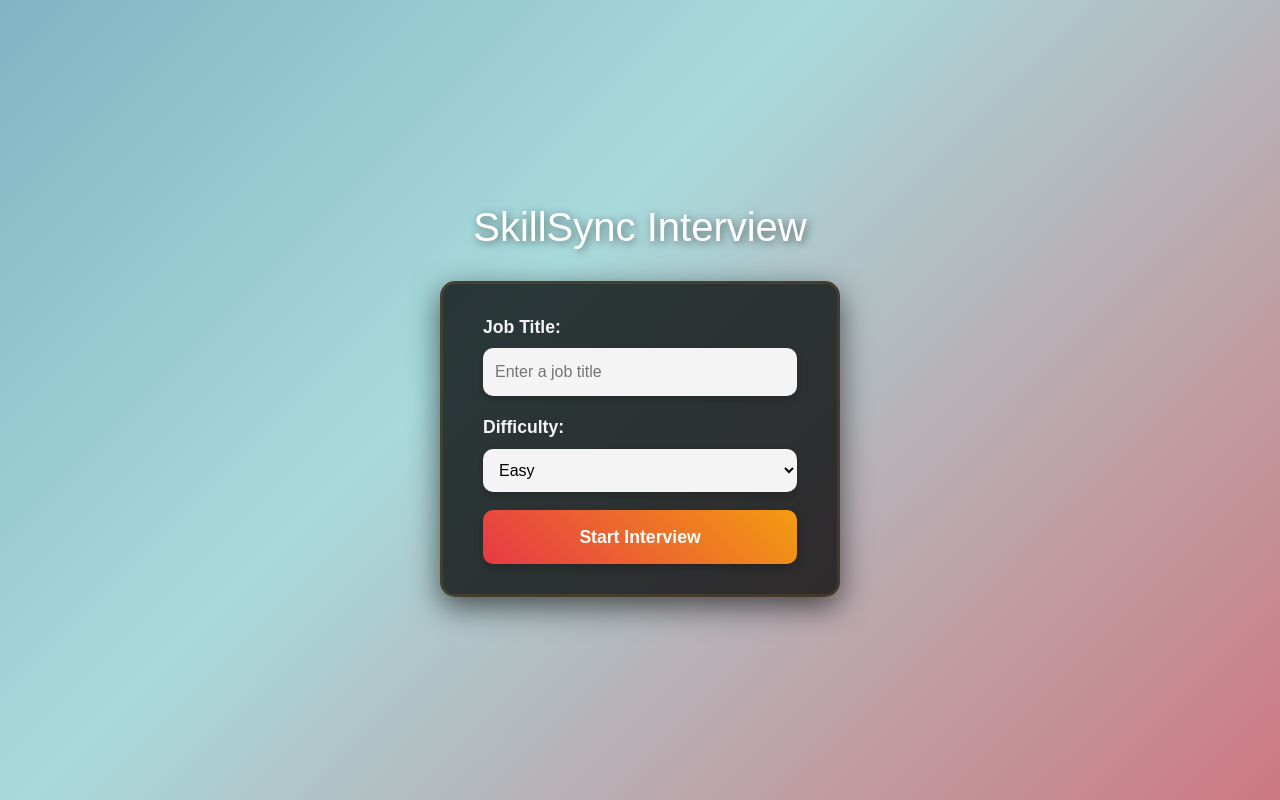
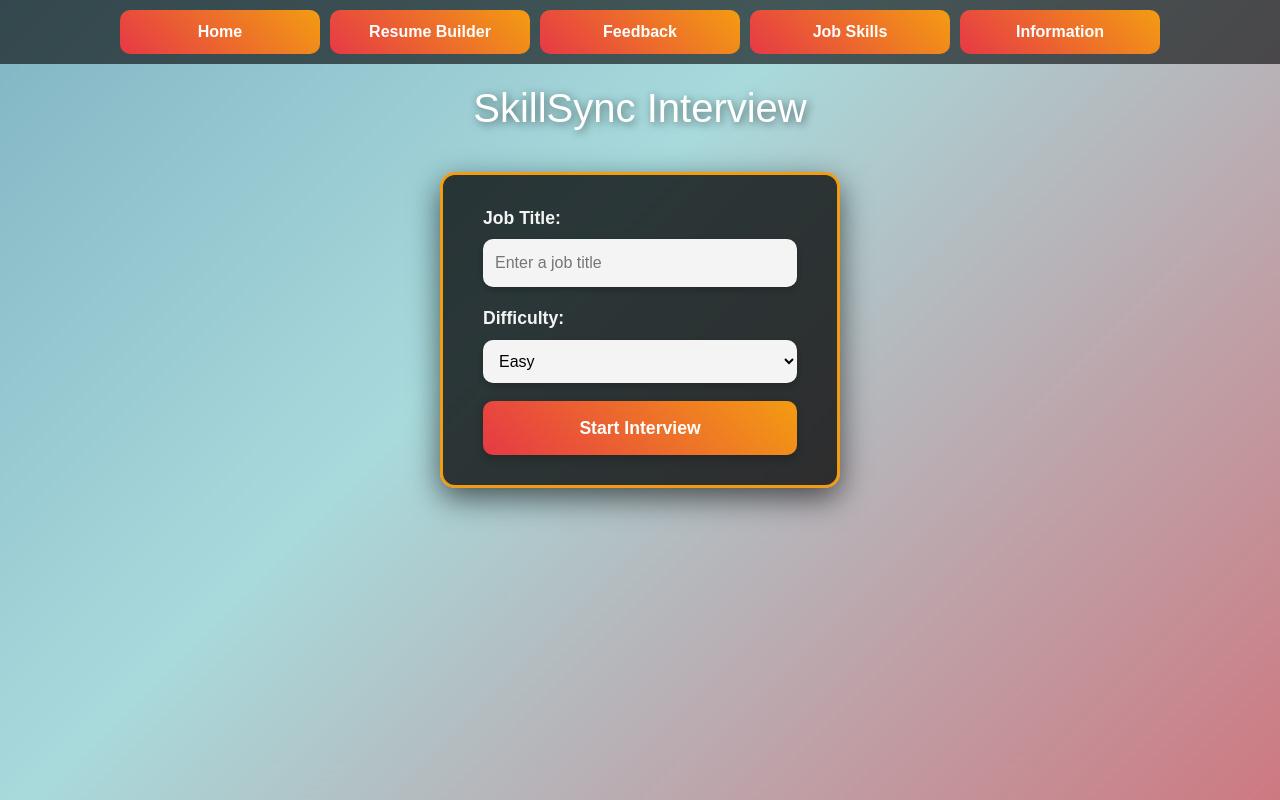
Before and after one commit to Akhila-Karuvaje/Project_Interview_, a Flask app: page / in a window 1280 px wide. Run offline with Flask 3, Linux system fonts and the light colour scheme.

Commit message:
Update index.html

```diff
--- a/templates/index.html
+++ b/templates/index.html
@@ -5,8 +5,8 @@
   <meta name="viewport" content="width=device-width, initial-scale=1.0">
   <title>SkillSync Interview</title>
   <link href="https://cdn.jsdelivr.net/npm/bootstrap@5.3.2/dist/css/bootstrap.min.css" rel="stylesheet">
-
   <style>
+    /* Body & Background */
     body {
       margin: 0;
       padding: 0;
@@ -14,11 +14,10 @@
       background: linear-gradient(135deg, #56d8ff, #457b9d, #a8dadc, #e63946);
       background-size: 300% 300%;
       animation: gradientCycle 15s ease infinite;
-      height: 100vh;
+      min-height: 100vh;
       display: flex;
-      justify-content: center;
+      flex-direction: column;
       align-items: center;
-      flex-direction: column;
     }
 
     @keyframes gradientCycle {
@@ -29,34 +28,57 @@
     h1 {
       color: white;
       text-align: center;
-      margin-bottom: 30px;
+      margin: 20px 0;
       font-size: clamp(1.8em, 5vw, 2.5em);
       text-shadow: 2px 2px 8px rgba(0,0,0,0.5);
-      animation: fadeIn 1.5s ease-out;
     }
 
+    /* Navbar */
+    nav {
+      display: flex;
+      flex-wrap: wrap;
+      justify-content: center;
+      gap: 10px;
+      background: rgba(0,0,0,0.6);
+      padding: 10px;
+      width: 100%;
+      box-sizing: border-box;
+      position: sticky;
+      top: 0;
+      z-index: 1000;
+    }
+
+    nav button {
+      background: linear-gradient(45deg, #e63946, #f39c12);
+      color: #fff;
+      border: none;
+      padding: 10px 16px;
+      font-size: 1em;
+      font-weight: bold;
+      cursor: pointer;
+      border-radius: 10px;
+      flex: 1 1 auto;
+      min-width: 100px;
+      max-width: 200px;
+      transition: all 0.3s ease;
+    }
+
+    nav button:hover {
+      background: linear-gradient(45deg, #d62828, #f77f00);
+      transform: scale(1.05);
+    }
+
+    /* Form Container */
     #startForm {
-      background: rgba(0, 0, 0, 0.75);
+      background: rgba(0,0,0,0.75);
       padding: 30px 40px;
       border-radius: 15px;
-      box-shadow: 0 10px 30px rgba(0, 0, 0, 0.6);
+      box-shadow: 0 10px 30px rgba(0,0,0,0.6);
       color: #fff;
       width: 90%;
       max-width: 400px;
-      animation: fadeIn 1.5s ease-out;
       border: 3px solid #f39c12;
-      animation: blinkBorder 2s infinite;
-    }
-
-    @keyframes fadeIn {
-      from { opacity: 0; transform: translateY(-20px); }
-      to { opacity: 1; transform: translateY(0); }
-    }
-
-    @keyframes blinkBorder {
-      0% { border-color: #f39c12; }
-      50% { border-color: transparent; }
-      100% { border-color: #f39c12; }
+      margin-top: 20px;
     }
 
     label {
@@ -76,15 +98,15 @@
       background: #f4f4f4;
       color: #000;
       font-size: 1em;
-      box-shadow: 0 3px 6px rgba(0, 0, 0, 0.2);
+      box-shadow: 0 3px 6px rgba(0,0,0,0.2);
     }
 
     input:focus, select:focus {
       outline: none;
-      box-shadow: 0 4px 10px rgba(218, 67, 67, 0.3);
+      box-shadow: 0 4px 10px rgba(218,67,67,0.3);
     }
 
-    button {
+    button[type="submit"] {
       background: linear-gradient(45deg, #e63946, #f39c12);
       color: #fff;
       border: none;
@@ -93,33 +115,30 @@
       font-weight: bold;
       cursor: pointer;
       border-radius: 10px;
-      box-shadow: 0 4px 10px rgba(0, 0, 0, 0.2);
+      box-shadow: 0 4px 10px rgba(0,0,0,0.2);
       transition: transform 0.3s ease, box-shadow 0.3s ease;
       width: 100%;
       text-align: center;
     }
 
-    button:hover {
+    button[type="submit"]:hover {
       background: linear-gradient(45deg, #d62828, #f77f00);
       transform: scale(1.05);
-      box-shadow: 0 6px 15px rgba(0, 0, 0, 0.3);
+      box-shadow: 0 6px 15px rgba(0,0,0,0.3);
     }
 
-    /* Responsive styling for mobile */
+    /* Responsive */
     @media (max-width: 768px) {
-      body {
-        padding: 20px;
-        height: auto;
-      }
-
       #startForm {
         padding: 20px;
         border-radius: 12px;
       }
 
-      button {
-        font-size: 1em;
-        padding: 12px;
+      nav button {
+        font-size: 0.95em;
+        padding: 10px;
+        min-width: 80px;
+        max-width: 150px;
       }
     }
 
@@ -127,29 +146,42 @@
       h1 {
         font-size: 1.6em;
       }
-
       label {
         font-size: 1em;
       }
-
       input, select {
         font-size: 0.95em;
         padding: 10px;
+      }
+      nav button {
+        width: 100%;
+        margin-bottom: 5px;
       }
     }
   </style>
 </head>
 <body>
+
+  <!-- Navbar -->
+  <nav>
+    <button onclick="location.href='/'">Home</button>
+    <button onclick="location.href='/resume'">Resume Builder</button>
+    <button onclick="location.href='/feedback'">Feedback</button>
+    <button onclick="location.href='/jobs'">Job Skills</button>
+    <button onclick="location.href='/info'">Information</button>
+  </nav>
+
   <h1>SkillSync Interview</h1>
+
   <form id="startForm">
     <label>Job Title:</label>
-    <input type="text" id="jobTitle" placeholder="Enter a job title" name="job" required><br>
+    <input type="text" id="jobTitle" placeholder="Enter a job title" name="job" required>
     <label>Difficulty:</label>
     <select id="difficulty" name="level" required>
       <option value="easy">Easy</option>
       <option value="medium">Medium</option>
       <option value="hard">Hard</option>
-    </select><br>
+    </select>
     <button type="submit">Start Interview</button>
   </form>
 
@@ -166,9 +198,10 @@
       });
 
       if (response.redirected) {
-        window.location.href = response.url; // Redirects to /questions
+        window.location.href = response.url;
       }
     });
   </script>
+
 </body>
 </html>
```
